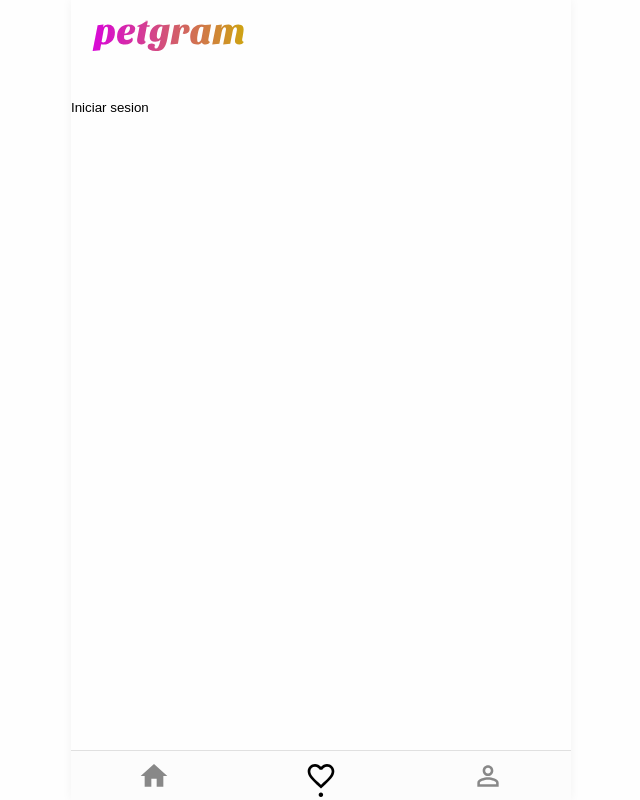
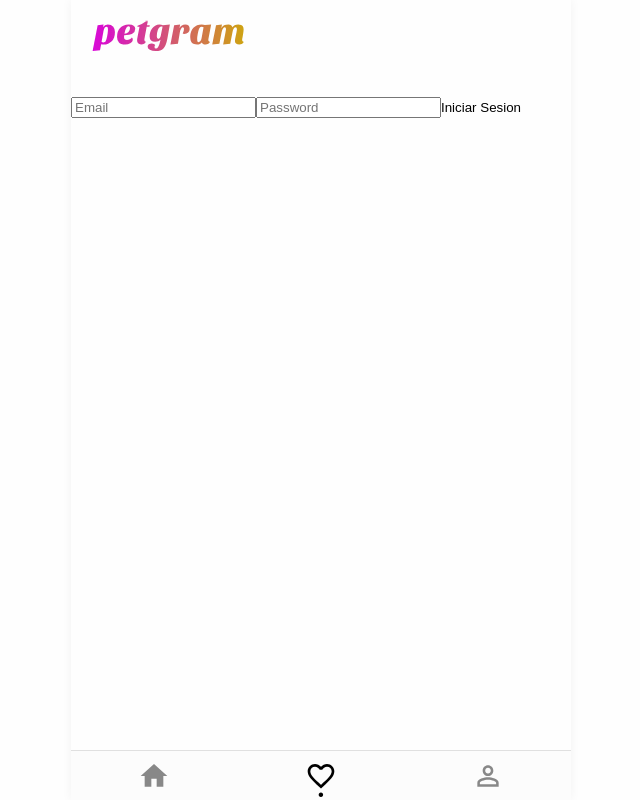
Before and after one commit to leoynick/petGram, a React app: page /favs in a window 1280 px wide. Shown: the whole page, without its empty margins (319-959 px from the left). Built offline with nearby package versions, Linux system fonts and the light colour scheme.

Commit message:
Create UserForm and Hook useInput

```diff
--- /dev/null
+++ b/src/components/UserForm/index.js
@@ -0,0 +1,14 @@
+import React from 'react'
+import { useInputValue } from '../../hooks/useInputValue'
+
+export const UserForm = ({ onSubmit }) => {
+  const email = useInputValue('')
+  const password = useInputValue('')
+
+  return (
+    <form onSubmit={onSubmit}>
+      <input placeholder='Email' {...email} />
+      <input placeholder='Password' type='password' {...password} />
+      <button>Iniciar Sesion</button>
+    </form>)
+}
--- /dev/null
+++ b/src/hooks/useInputValue.js
@@ -0,0 +1,8 @@
+import { useState } from 'react'
+
+export const useInputValue = initialValue => {
+  const [value, setValue] = useState(initialValue)
+  const onChange = e => setValue(e.target.value)
+
+  return { value, onChange }
+}
--- a/src/pages/NotRegisterUser.js
+++ b/src/pages/NotRegisterUser.js
@@ -1,15 +1,13 @@
 import React from 'react'
+
 import Context from '../Context'
+import { UserForm } from '../components/UserForm'
 
 export const NotRegisterUser = () => (
   <Context.Consumer>
     {
       ({ activateAuth }) => {
-        return (
-          <form onSubmit={activateAuth}>
-            <button>Iniciar sesion</button>
-          </form>
-        )
+        return <UserForm onSubmit={activateAuth} />
       }
     }
   </Context.Consumer>
```
